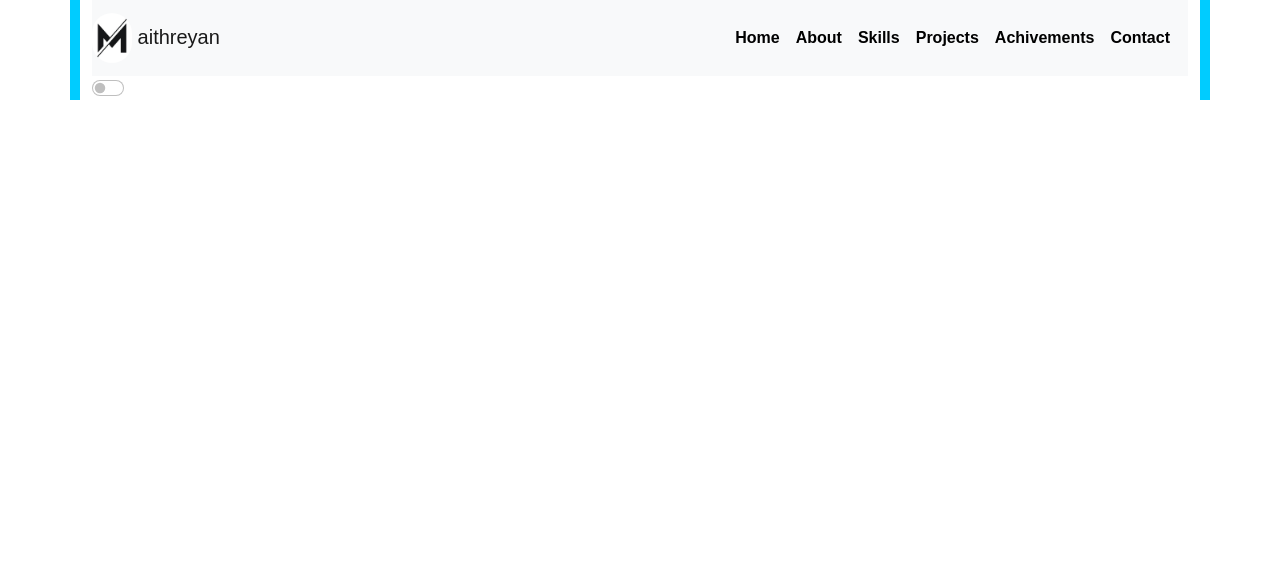
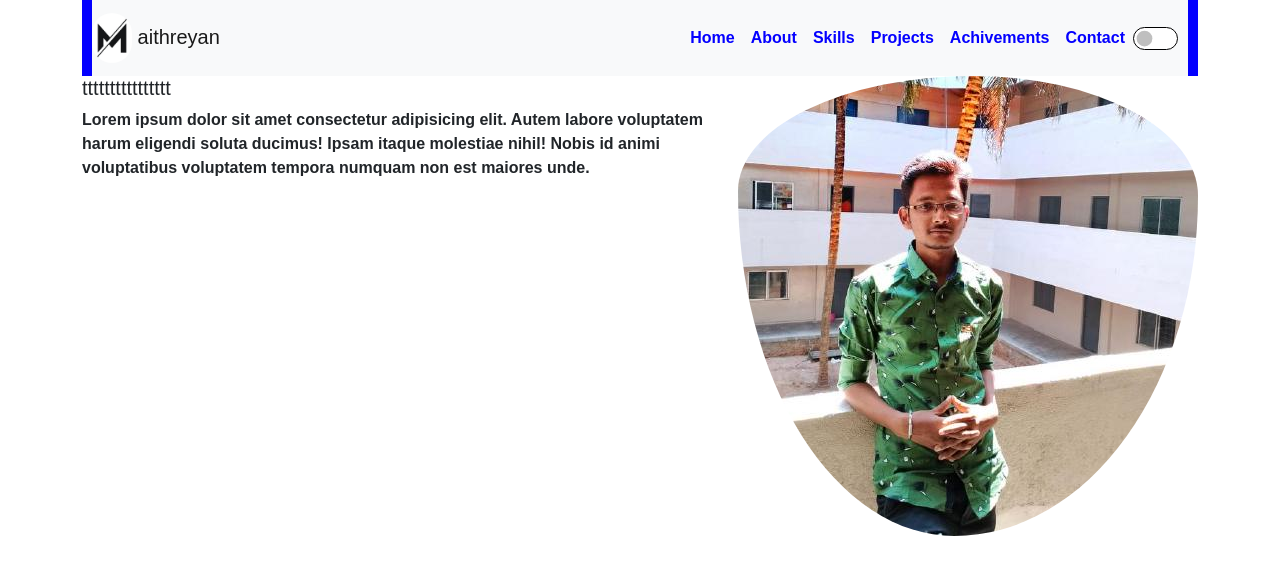
Before and after one commit to MMaithreyan/Portfolio, a plain HTML site: page index.html in a window 1280 px wide. Drawn offline with nearby package versions, Linux system fonts and the light colour scheme; a web font is replaced by a local one.

Commit message:
first file

```diff
--- a/index.html
+++ b/index.html
@@ -81,22 +81,30 @@
                         <a class="nav-link" href="#">Contact</a>
                     </li>
                     <li class="nav-item">
+                        <div class="form-check form-switch">
+                            <input onclick="myFunction1()" class="form-check-input" type="checkbox" role="switch" id="flexSwitchCheckDefault">
+                            <label class="form-check-label" for="flexSwitchCheckDefault"></label>
+                          </div>
+                      </li>
+                </ul>
+             </div>
+        </nav>
 
+        <div class="home_home">
+            <div class="hero_photo">
+                <img src="maithreyan11.jpg" alt="">
+            </div>
+           <div class="hero_name">
+               <h5>tttttttttttttttt</h5>
+           </div>
+           <div class="about_hero">
+               Lorem ipsum dolor sit amet consectetur adipisicing elit. Autem labore voluptatem harum eligendi soluta ducimus! Ipsam itaque molestiae nihil! Nobis id animi voluptatibus voluptatem tempora numquam non est maiores unde.
+           </div>
 
-                    </li>
-                </ul>
+           <div class="social_links">
 
-            </div>
-        </nav>
-        <div class="form-check form-switch">
-            <input onclick="myFunction1()" class="form-check-input" type="checkbox" role="switch" id="flexSwitchCheckDefault">
-            <label class="form-check-label" for="flexSwitchCheckDefault"></label>
-          </div>
-        <div class="home">
-
+           </div>
         </div>
-
-    </div>
+</div>
 </body>
-
 </html>
--- a/run.js
+++ b/run.js
@@ -2,7 +2,7 @@ function load() {
     document.getElementById("time").style.display = "none";
     document.getElementById("port").style.display = "block";
 }
-setTimeout(load, 1000);
+setTimeout(load, 10);
 
 function myFunction1() {
     var element = document.body;
--- a/style.css
+++ b/style.css
@@ -93,21 +93,34 @@ section .loader:last-child .dot {
 }
 
 .collapse .navbar-nav .nav-item .nav-link {
-    color: black;
+    color: #0400ff;
 }
-
+.collapse .navbar-nav .nav-item .nav-link:hover {
+    color: #1eff00;
+}
 .dark-mode {
-    background-color: black;
+    background-color: #161927;
     color: white;
 }
 
-.container {
-    border-left: 10px solid #00ccff;
-    border-right: 10px solid #00ccff;
+.navbar {
+    border-left: 10px solid #0400ff;
+    border-right: 10px solid #0400ff;
 }
 .collapse .navbar-nav .nav-item .form-check .form-check-input{
 height: 23px;
 width: 45px;
 margin-top: 9px;
-border-color: #00ccff;
+border-color: #000;
 }
+.home_home{
+    width: 100%;
+    height: 100vh;
+}
+.hero_photo{
+    display: flex;
+    float: right;
+}
+.hero_photo img{
+    border-radius:51% 49% 53% 47% / 25% 26% 74% 75%;
+}
```
Also changed, not shown: maithreyan11.jpg (added).
